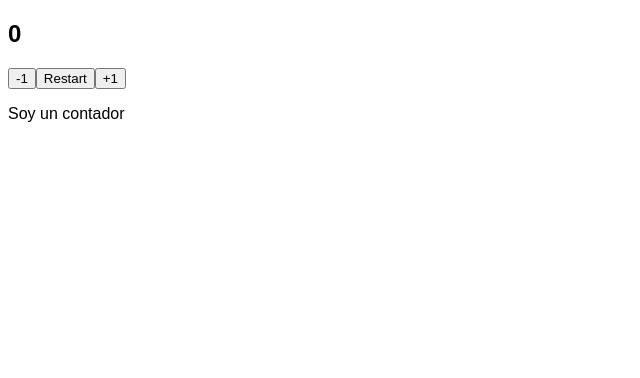
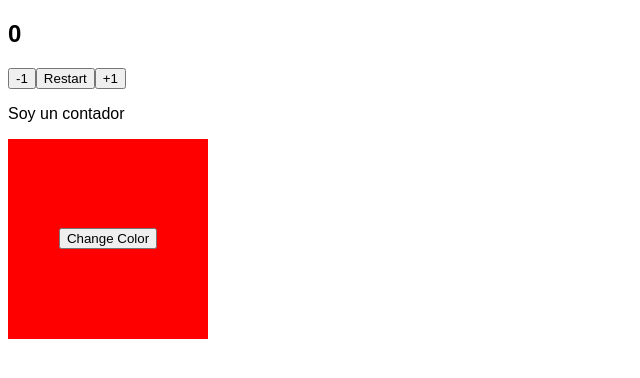
Before and after one commit to felixGlez/react-state-practice, a React (Vite) app: page / in a window 1280 px wide. Shown: the top 378 px of the page, without its empty margins (0-640 px from the left). Built offline with nearby package versions, Linux system fonts and the light colour scheme.

Commit message:
finished

```diff
--- a/package.json
+++ b/package.json
@@ -11,6 +11,7 @@
 	"dependencies": {
 		"react": "18.2.0",
 		"react-dom": "18.2.0",
+		"styled-components": "^6.1.8",
 		"uuid": "9.0.0"
 	},
 	"devDependencies": {
--- a/src/App.jsx
+++ b/src/App.jsx
@@ -1,4 +1,5 @@
 import Counter from './components/counter/Counter';
+import Square from './components/square/Square';
 
 const App = () => {
 	return (
@@ -6,6 +7,7 @@ const App = () => {
 			<Counter>
 				<p>Soy un contador</p>
 			</Counter>
+			<Square />
 		</>
 		// Repaso de Children: Children es una prop automática, y se utiliza cuando pasas contenido entre la etiqueta de apertura y de cierre de un componente. En este caso, Counter tiene entre medias un <p> en este caso, por lo tanto en Counter hay que usar children.
 	);
--- a/src/components/button/Button.jsx
+++ b/src/components/button/Button.jsx
@@ -1,5 +1,6 @@
 const Button = ({ children, action }) => {
 	// Se podría enviar como prop el contenido del botón desde Counter.jsx, pero normalmente se hace así, con children, que es el contenido de la etiqueta:
+
 	return (
 		<>
 			<button onClick={action}>{children}</button>
--- /dev/null
+++ b/src/components/square/Square.jsx
@@ -0,0 +1,19 @@
+import { useState } from 'react';
+import Button from '../button/Button';
+import { StyledSquare } from './styles';
+
+const Square = () => {
+	const [color, setColor] = useState('red');
+	console.log(color);
+	return (
+		<StyledSquare $color={color}>
+			<Button action={() => changeColor(color, setColor)}>Change Color</Button>
+		</StyledSquare>
+	);
+};
+
+const changeColor = (color, setColor) => {
+	setColor(color === 'red' ? 'green' : 'red');
+};
+
+export default Square;
--- /dev/null
+++ b/src/components/square/styles.js
@@ -0,0 +1,11 @@
+import styled from 'styled-components';
+
+const StyledSquare = styled.div`
+	width: 200px;
+	height: 200px;
+	background-color: ${props => props.$color};
+	display: flex;
+	justify-content: center;
+	align-items: center;
+`;
+export { StyledSquare };
```
Also changed, not shown: 1 other file (tests, documents, lock files or other folders).
